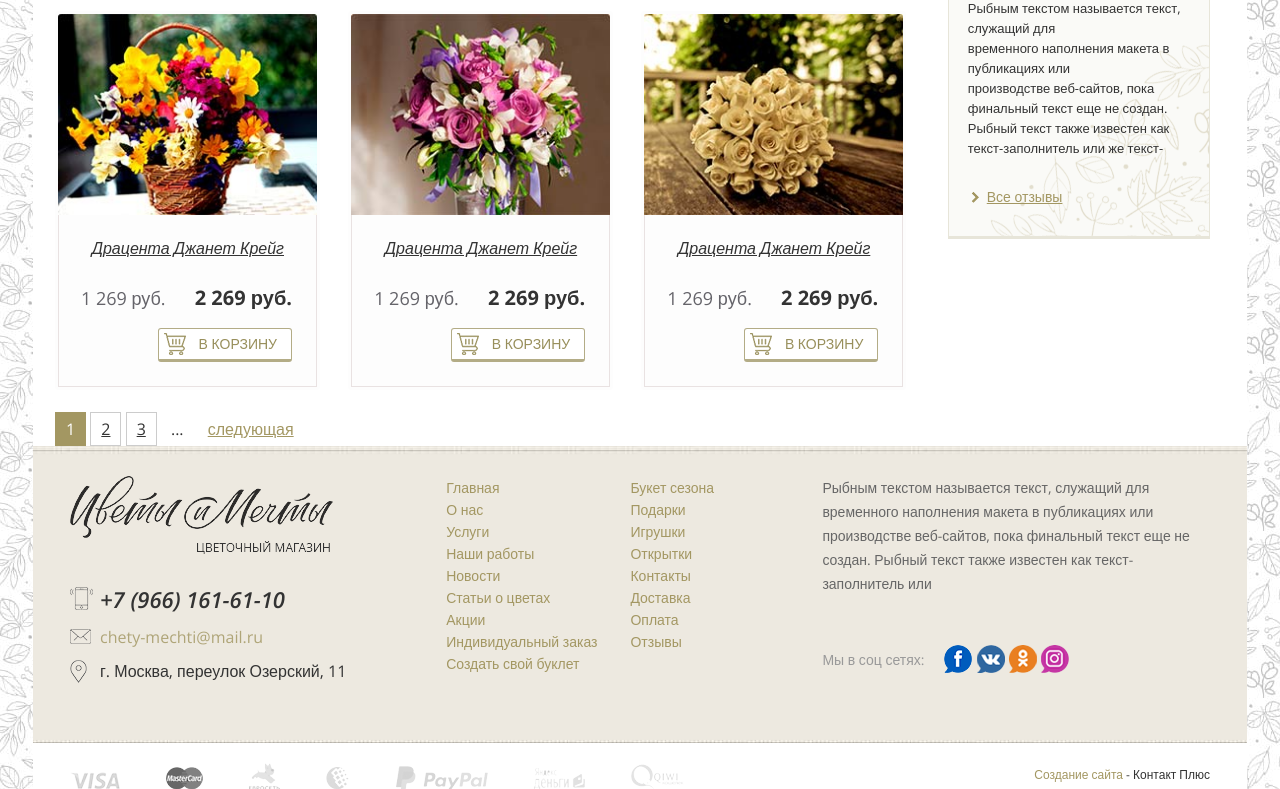
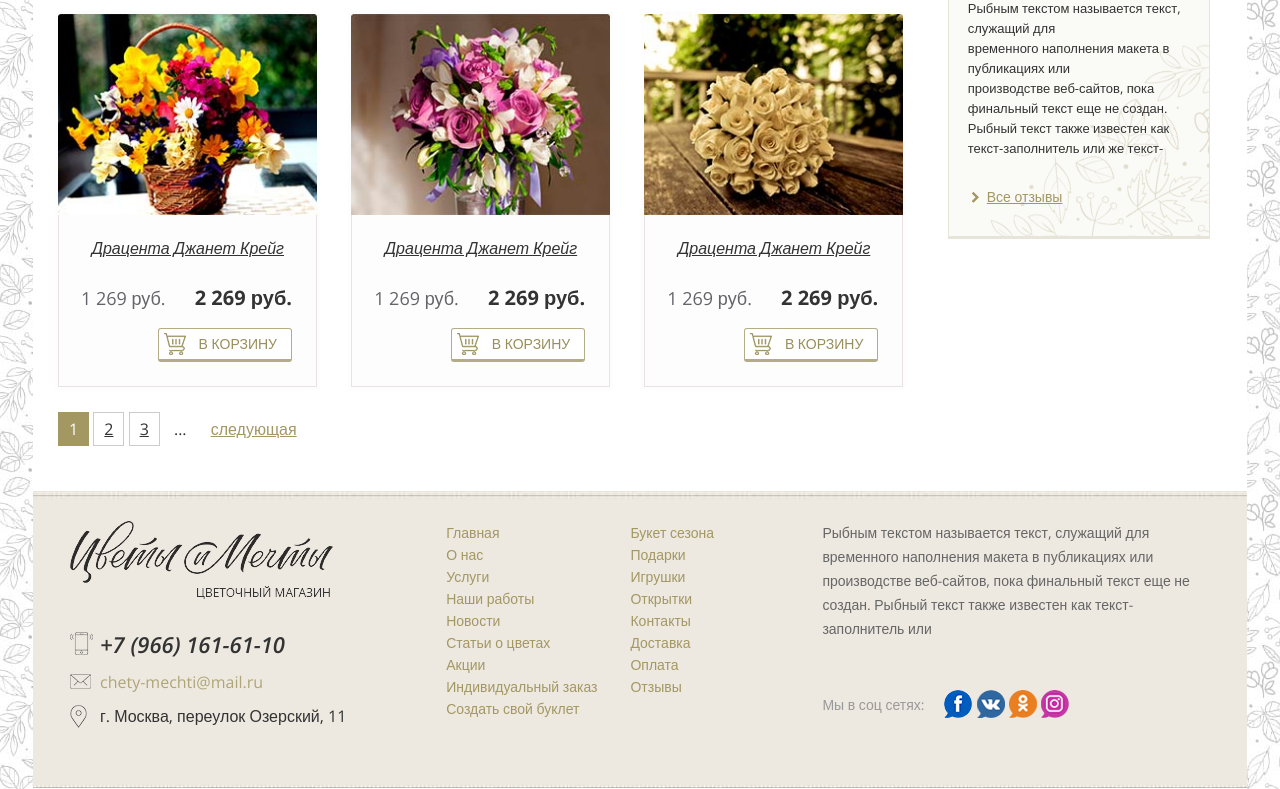
Before and after one commit to kvsemenoff/flowers, a PHP site: page / in a window 1280 px wide. Shown: the part 1171-1960 px from the top of the page. Run offline with PHP 8.4, Linux system fonts and the light colour scheme; style sheets or scripts are compiled from the project's sources; some libraries are stand-ins or nearby versions; some web fonts are replaced.

Commit message:
all file

```diff
--- a/css/style-df.css
+++ b/css/style-df.css
@@ -1,6 +1,16 @@
 .mycolmd {
   padding-right: 0 !important;
   padding-left: 0 !important; }
+
+.pagination__style {
+  padding: 0 15px; }
+  @media only screen and (min-width: 770px) {
+    .pagination__style {
+      margin-bottom: 25px; } }
+  @media only screen and (min-width: 990px) {
+    .pagination__style {
+      padding-left: 3px;
+      margin-bottom: 45px; } }
 
 .tovar_block {
   text-align: center; }
--- a/css/style-df.scss
+++ b/css/style-df.scss
@@ -4,6 +4,20 @@
 	padding-right: 0 !important;
 	padding-left: 0 !important;
 }
+
+
+
+.pagination__style{
+	padding: 0 15px;
+	@media only screen and (min-width : 770px) {
+		margin-bottom: 25px;
+	}
+	@media only screen and (min-width : 990px) {
+		padding-left: 3px;
+		margin-bottom: 45px;
+	}
+}
+
 .tovar_block{
 	text-align: center;
 	// padding-left: 10px;
```
Also changed, not shown: 1 other file.
